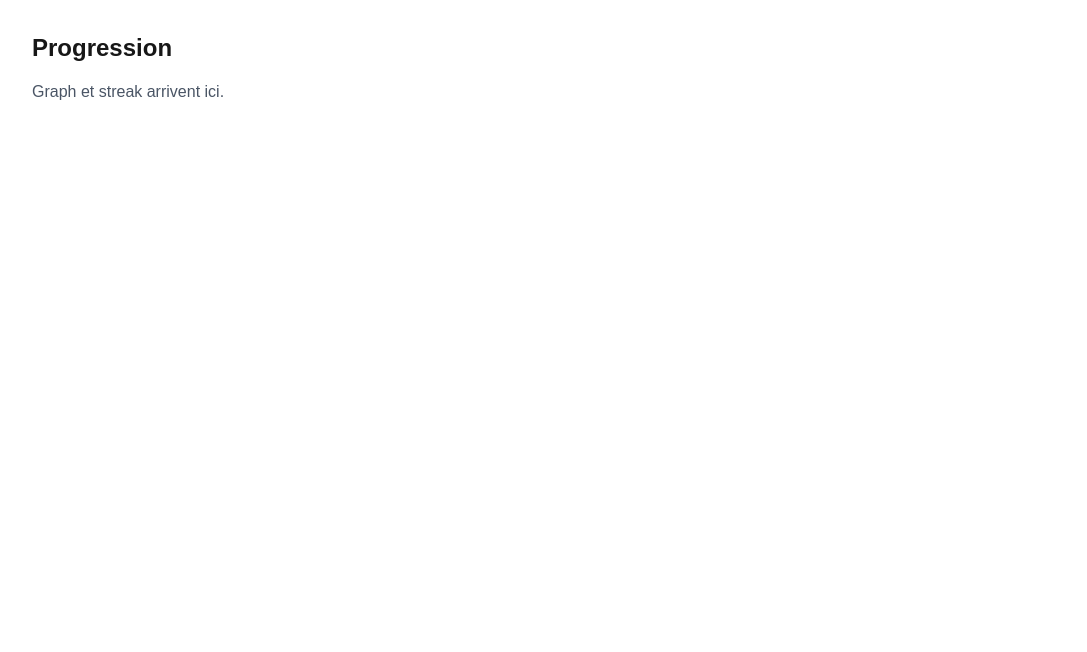
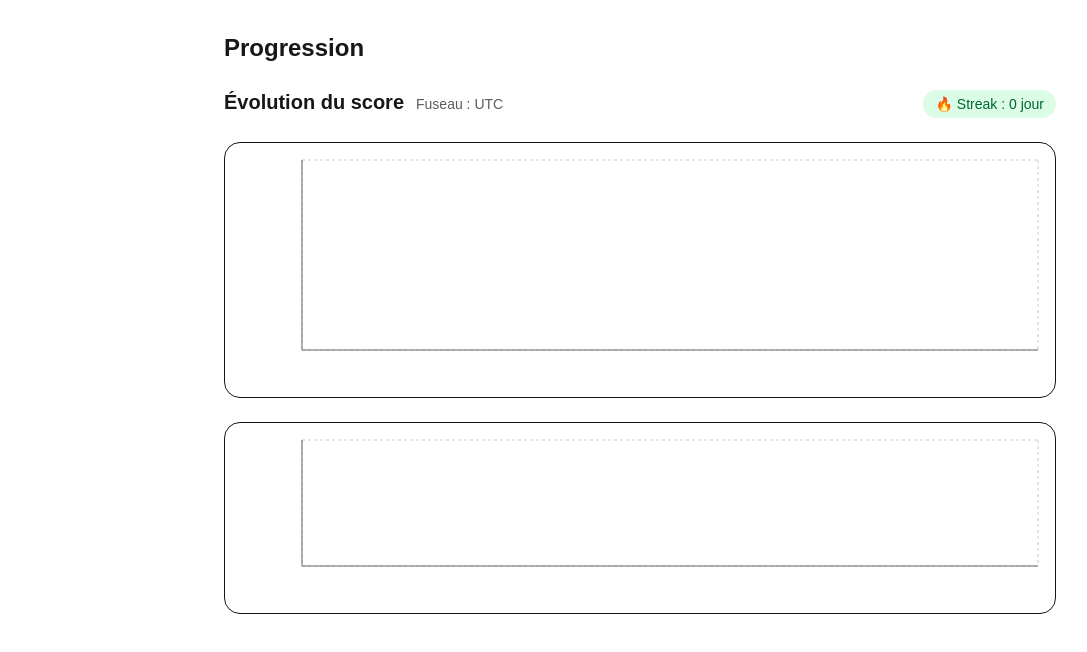
Before and after one commit to carotterappee/english-trainer, a Next.js app: page /progress in a window 1280 px wide. Shown: the top 652 px of the page, without its empty margins (0-1087 px from the left). Built offline with nearby package versions, Linux system fonts and the light colour scheme.

Commit message:
feat: progress store + graph + done button

```diff
--- a/src/app/mission/page.tsx
+++ b/src/app/mission/page.tsx
@@ -1,8 +1,11 @@
+import DoneToday from "@/components/DoneToday";
+
 export default function Mission() {
   return (
-    <main className="min-h-screen p-8">
+    <main className="min-h-screen p-8 max-w-2xl mx-auto space-y-6">
       <h1 className="text-2xl font-semibold">Mission du jour</h1>
-      <p className="mt-4 text-gray-600">Contenu à venir…</p>
+      <p className="text-gray-600">Fais tes exercices, puis enregistre la session :</p>
+      <DoneToday />
     </main>
   );
 }
--- a/src/app/progress/page.tsx
+++ b/src/app/progress/page.tsx
@@ -1,8 +1,10 @@
+import ProgressGraph from "@/components/ProgressGraph";
+
 export default function Progress() {
   return (
-    <main className="min-h-screen p-8">
-      <h1 className="text-2xl font-semibold">Progression</h1>
-      <p className="mt-4 text-gray-600">Graph et streak arrivent ici.</p>
+    <main className="min-h-screen p-8 max-w-4xl mx-auto">
+      <h1 className="text-2xl font-semibold mb-6">Progression</h1>
+      <ProgressGraph />
     </main>
   );
 }
--- /dev/null
+++ b/src/components/DoneToday.tsx
@@ -0,0 +1,24 @@
+"use client";
+import { useState } from "react";
+import { upsertToday } from "@/lib/progressStore";
+
+export default function DoneToday() {
+  const [saved, setSaved] = useState(false);
+
+  const handleSave = () => {
+    // remplace par tes vrais calculs de session
+    const score = (window as any).__sessionScore ?? 80;   // 0–100
+    const minutes = (window as any).__sessionMinutes ?? 15;
+    upsertToday({ score, minutes });
+    setSaved(true);
+  };
+
+  return (
+    <button
+      onClick={handleSave}
+      className="w-full bg-indigo-600 hover:bg-indigo-700 text-white py-3 rounded-2xl shadow-lg transition"
+    >
+      {saved ? "✅ Session sauvegardée" : "Enregistrer la session d’aujourd’hui"}
+    </button>
+  );
+}
--- /dev/null
+++ b/src/components/ProgressGraph.tsx
@@ -0,0 +1,53 @@
+"use client";
+import { useEffect, useState } from "react";
+import { LineChart, Line, XAxis, YAxis, Tooltip, CartesianGrid, ResponsiveContainer, BarChart, Bar } from "recharts";
+import { loadProgress, toSeries, computeStreak } from "@/lib/progressStore";
+
+export default function ProgressGraph() {
+  const [series, setSeries] = useState<{date:string; score:number; minutes:number}[]>([]);
+  const [streak, setStreak] = useState(0);
+  const [tz, setTz] = useState("");
+
+  useEffect(() => {
+    const p = loadProgress();
+    setSeries(toSeries(p));
+    setStreak(computeStreak(p));
+    setTz(Intl.DateTimeFormat().resolvedOptions().timeZone);
+  }, []);
+
+  return (
+    <div className="space-y-6">
+      <div className="flex items-baseline gap-3">
+        <h2 className="text-xl font-semibold">Évolution du score</h2>
+        <span className="text-sm opacity-70">Fuseau : {tz}</span>
+        <span className="ml-auto rounded-full px-3 py-1 bg-green-100 text-green-800 text-sm">
+          🔥 Streak : {streak} jour{streak>1?"s":""}
+        </span>
+      </div>
+
+      <div className="h-64 w-full rounded-2xl border p-3">
+        <ResponsiveContainer width="100%" height="100%">
+          <LineChart data={series}>
+            <CartesianGrid strokeDasharray="3 3" />
+            <XAxis dataKey="date" />
+            <YAxis domain={[0, 100]} />
+            <Tooltip />
+            <Line type="monotone" dataKey="score" dot />
+          </LineChart>
+        </ResponsiveContainer>
+      </div>
+
+      <div className="h-48 w-full rounded-2xl border p-3">
+        <ResponsiveContainer width="100%" height="100%">
+          <BarChart data={series}>
+            <CartesianGrid strokeDasharray="3 3" />
+            <XAxis dataKey="date" />
+            <YAxis />
+            <Tooltip />
+            <Bar dataKey="minutes" />
+          </BarChart>
+        </ResponsiveContainer>
+      </div>
+    </div>
+  );
+}
--- /dev/null
+++ b/src/lib/progressStore.ts
@@ -0,0 +1,40 @@
+export type DayStat = { score: number; minutes: number };
+export type ProgressMap = Record<string, DayStat>;
+
+const KEY = "progress:v1";
+
+const toKey = (d: Date) =>
+  new Date(d.getFullYear(), d.getMonth(), d.getDate())
+    .toISOString()
+    .slice(0, 10); // YYYY-MM-DD en local
+
+export function loadProgress(): ProgressMap {
+  if (typeof window === "undefined") return {};
+  try { return JSON.parse(localStorage.getItem(KEY) || "{}"); } catch { return {}; }
+}
+export function saveProgress(p: ProgressMap) {
+  localStorage.setItem(KEY, JSON.stringify(p));
+}
+export function upsertToday(stat: Partial<DayStat>) {
+  const p = loadProgress();
+  const k = toKey(new Date());
+  const prev = p[k] || { score: 0, minutes: 0 };
+  p[k] = { score: stat.score ?? prev.score, minutes: stat.minutes ?? prev.minutes };
+  saveProgress(p);
+  return p;
+}
+export function toSeries(p: ProgressMap) {
+  return Object.entries(p)
+    .sort(([a],[b]) => a.localeCompare(b))
+    .map(([date, {score, minutes}]) => ({ date, score, minutes }));
+}
+export function computeStreak(p: ProgressMap) {
+  let streak = 0;
+  const today = new Date();
+  const hasDay = (d: Date) => !!p[toKey(d)];
+  for (let i = 0; ; i++) {
+    const d = new Date(today); d.setDate(today.getDate() - i);
+    if (hasDay(d)) streak++; else break;
+  }
+  return streak;
+}
```
Also changed, not shown: package.json (+6 -5 lines), 1 other file (tests, documents, lock files or other folders).
